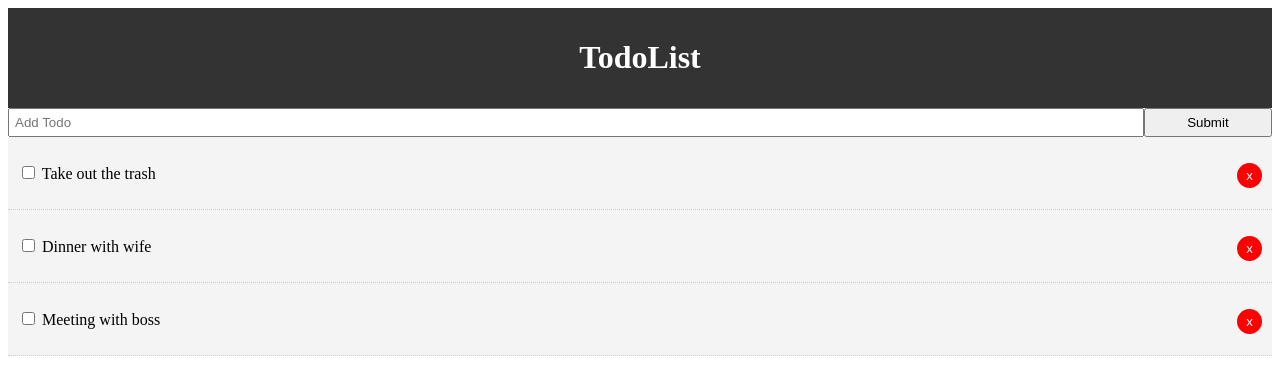
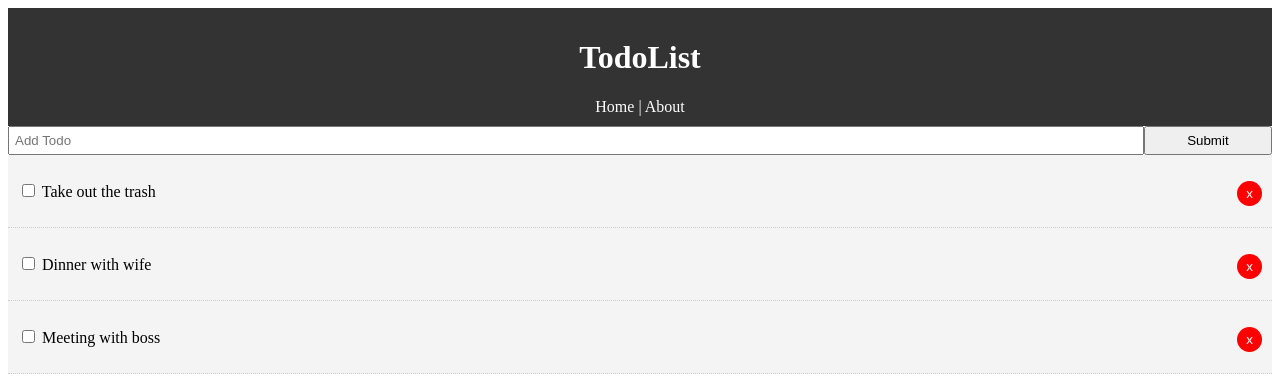
Before and after one commit to RdotSilva/React-Todo-List, a React (Create React App) app: page / in a window 1280 px wide. Shown: the top 390 px of the page. Built offline with nearby package versions, Linux system fonts and the light colour scheme.

Commit message:
Add links for home and about to Header.js

```diff
--- a/src/components/layout/Header.js
+++ b/src/components/layout/Header.js
@@ -1,18 +1,25 @@
-import React from 'react';
+import React from "react";
+import { Link } from "react-router-dom";
 
 function Header() {
-    return (
-        <header style={headerStyle}>
-            <h1>TodoList</h1>
-        </header>
-    )
+	return (
+		<header style={headerStyle}>
+			<h1>TodoList</h1>
+			<Link style ={linkStyle} to="/">Home</Link> | <Link style={linkStyle} to="/about">About</Link>
+		</header>
+	);
 }
 
 const headerStyle = {
-    background: '#333',
+	background: "#333",
+	color: "#fff",
+	textAlign: "center",
+	padding: "10px"
+};
+
+const linkStyle = {
     color: '#fff',
-    textAlign: 'center',
-    padding: '10px'
+    textDecoration: 'none'
 }
 
 export default Header;
```
